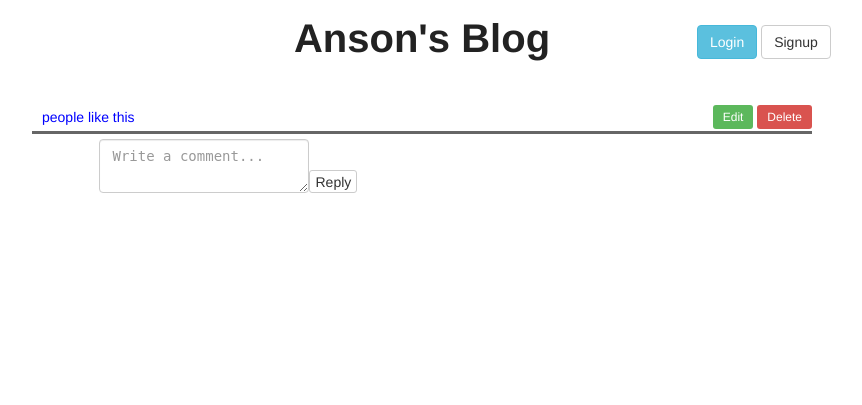
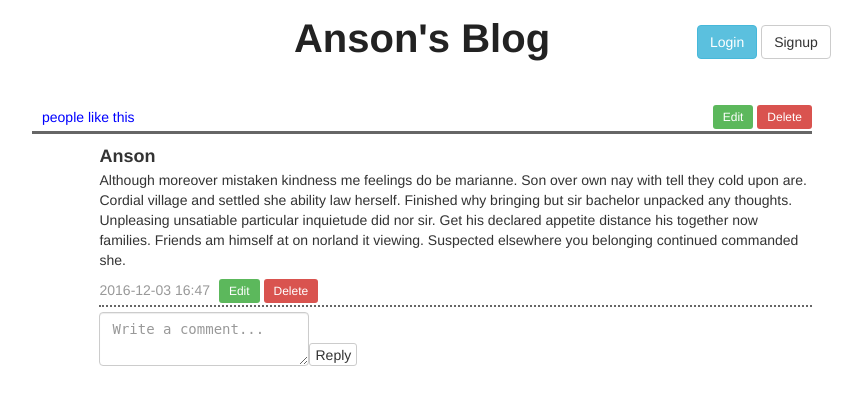
Before and after one commit to anson0910/Multi_User_Blog, a Python web app: template templates/permalink.html in a window 1280 px wide. Shown: the top 405 px of the page, without its empty margins (218-1080 px from the left). Run offline with Jinja, Linux system fonts and the light colour scheme; the template is opened without the code that fills it, so the values that code supplies are empty.

Commit message:
Add comment style and template

```diff
--- a/css/main.css
+++ b/css/main.css
@@ -108,12 +108,46 @@ input[type=submit] {
     right: 0px;
     bottom: 5px;
     color: #999;
-
 }
 
 .post-content {
     margin-top: 5px;
 }
+
+
+.comment {
+}
+
+.comment-heading {
+    position: relative;
+    margin-top: 5px;
+}
+
+.comment-title {
+    font-size: 18px;
+    font-weight: bold;
+    text-decoration: none;
+    /*color: #333;*/
+}
+
+.comment-footer {
+    position: relative;
+    border-bottom: 2px dotted #666;
+    padding-bottom: 5px;
+}
+
+.comment-date {
+    left: 0px;
+    bottom: 5px;
+    margin-right: 5px;
+    color: #999;
+}
+
+.comment-form {
+    margin-top: 5px;
+}
+
+
 
 .age {
     position: absolute;
--- a/templates/permalink.html
+++ b/templates/permalink.html
@@ -28,7 +28,24 @@
             </div>
         </form>
 
-        <form class="form-inline row" action="/{{post.key().id()}}/newcomment" method="post">
+        <div class="row">
+            <div class="comment col-xs-push-1 col-xs-11">
+                <div class="comment-heading">
+                    <div class="comment-title">Anson</div>
+                </div>
+                <p>
+                   Although moreover mistaken kindness me feelings do be marianne. Son over own nay with tell they cold upon are. Cordial village and settled she ability law herself. Finished why bringing but sir bachelor unpacked any thoughts. Unpleasing unsatiable particular inquietude did nor sir. Get his declared appetite distance his together now families. Friends am himself at on norland it viewing. Suspected elsewhere you belonging continued commanded she.
+                </p>
+                <div class="comment-footer">
+                    <span class="comment-date">2016-12-03 16:47</span>
+                    <a type="button" class="btn-sm btn-success" href="">Edit</a>
+                    <a type="button" class="btn-sm btn-danger" href="">Delete</a>
+                </div>
+
+            </div>
+        </div>
+
+        <form class="form-inline row comment-form" action="/{{post.key().id()}}/newcomment" method="post">
             <div class="col-xs-push-1 col-xs-10">
                 <textarea class="form-control" placeholder="Write a comment..." name="content"></textarea>
                 <button type="submit" class="btn btn-default input-xs btn-reply">Reply</button>
```
